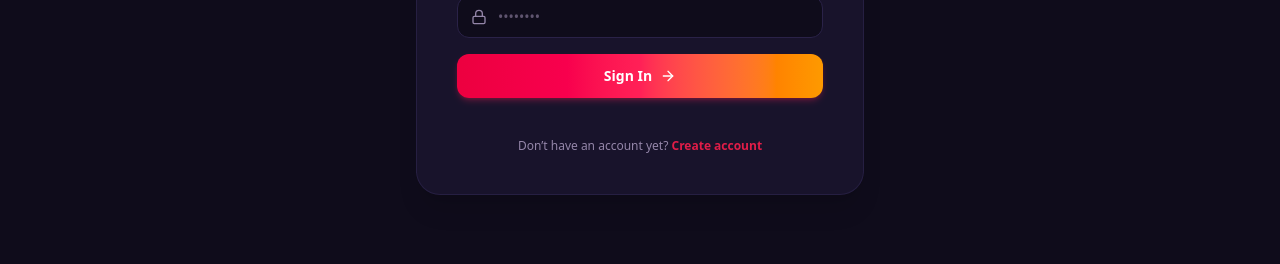
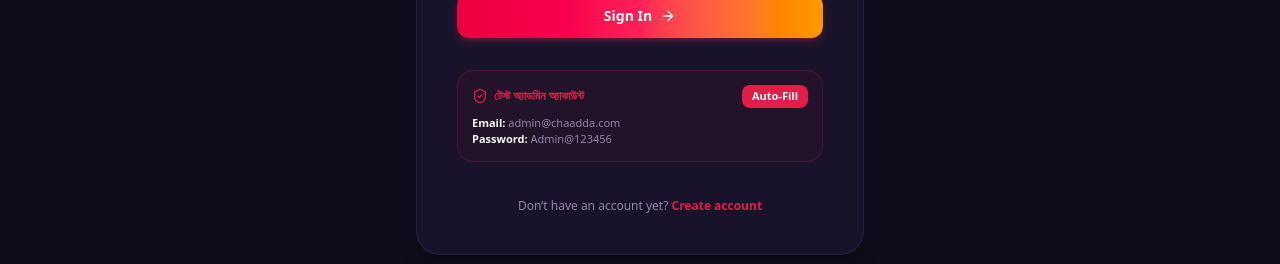
Before and after one commit to nznazmul/Cha-Adda, a Next.js app: page /login in a window 1280 px wide. Shown: the part 526-790 px from the top of the page. Built offline with nearby package versions, Linux system fonts and the light colour scheme; no server answers; the database is empty.

Commit message:
feat: add test admin credentials auto-fill helper and admin routing

```diff
--- a/app/login/page.tsx
+++ b/app/login/page.tsx
@@ -4,7 +4,7 @@ import React, { useState } from "react";
 import Link from "next/link";
 import Image from "next/image";
 import { useRouter } from "next/navigation";
-import { Flame, Mail, Lock, AlertCircle, ArrowRight } from "lucide-react";
+import { Flame, Mail, Lock, AlertCircle, ArrowRight, ShieldCheck } from "lucide-react";
 import { createClient } from "@/lib/supabase/client";
 
 import { useAuth } from "@/components/providers/auth-context";
@@ -58,7 +58,9 @@ export default function LoginPage() {
         return;
       }
 
-      if (activeProfile && !activeProfile.profile_complete) {
+      if (activeProfile?.role === "admin" || activeProfile?.role === "moderator") {
+        router.push("/admin");
+      } else if (activeProfile && !activeProfile.profile_complete) {
         router.push("/onboarding");
       } else {
         router.push("/discover");
@@ -156,8 +158,32 @@ export default function LoginPage() {
           </button>
         </form>
 
+        {/* Test Admin Quick Fill Helper */}
+        <div className="rounded-2xl border border-primary/20 bg-primary/5 p-3.5 text-xs space-y-2">
+          <div className="flex items-center justify-between">
+            <span className="font-semibold text-primary flex items-center gap-1.5">
+              <ShieldCheck className="h-4 w-4" /> টেস্ট অ্যাডমিন অ্যাকাউন্ট
+            </span>
+            <button
+              type="button"
+              onClick={() => {
+                setEmail("admin@chaadda.com");
+                setPassword("Admin@123456");
+                setError(null);
+              }}
+              className="px-2.5 py-1 text-[11px] font-bold rounded-lg bg-primary text-primary-foreground hover:opacity-90 active:scale-95 transition-all shadow-xs"
+            >
+              Auto-Fill
+            </button>
+          </div>
+          <div className="text-[11px] text-muted-foreground flex flex-col gap-0.5">
+            <div><strong className="text-foreground">Email:</strong> admin@chaadda.com</div>
+            <div><strong className="text-foreground">Password:</strong> Admin@123456</div>
+          </div>
+        </div>
+
         {/* Registration Link */}
-        <div className="text-center text-xs text-muted-foreground pt-2">
+        <div className="text-center text-xs text-muted-foreground pt-1">
           Don’t have an account yet?{" "}
           <Link href="/register" className="font-semibold text-primary hover:underline">
             Create account
--- a/components/providers/auth-context.tsx
+++ b/components/providers/auth-context.tsx
@@ -76,6 +76,12 @@ async function getOrProvisionProfile(
   const uniqueId =
     authUser.user_metadata?.unique_id || generateMemberIdFromUuid(authUser.id);
 
+  const isAdmin =
+    authUser.email === "admin@chaadda.com" ||
+    authUser.email === "xprttanvir@gmail.com" ||
+    authUser.email === "testadmin@chaadda.com" ||
+    authUser.user_metadata?.role === "admin";
+
   const fallbackProfile: Profile = {
     id: authUser.id,
     unique_id: uniqueId,
@@ -83,10 +89,10 @@ async function getOrProvisionProfile(
     date_of_birth: "2000-01-01",
     gender: "other",
     city: "Dhaka",
-    role: authUser.email === "xprttanvir@gmail.com" ? "admin" : "user",
+    role: (isAdmin ? "admin" : "user") as Profile["role"],
     account_status: "active",
     is_discoverable: true,
-    profile_complete: false,
+    profile_complete: true,
     dating_intentions: [],
     interests: [],
     languages: ["English", "Bengali"],
@@ -105,6 +111,7 @@ async function getOrProvisionProfile(
       return {
         ...fallbackProfile,
         ...existingProfile,
+        role: (existingProfile.role === "admin" || isAdmin) ? "admin" : (existingProfile.role || "user"),
         unique_id: getMemberId(existingProfile) || uniqueId,
         verified: existingProfile.verified ?? authUser.user_metadata?.verified ?? false,
         verified_until: existingProfile.verified_until ?? authUser.user_metadata?.verified_until ?? null,
@@ -118,10 +125,10 @@ async function getOrProvisionProfile(
       date_of_birth: "2000-01-01",
       gender: "other",
       city: "Dhaka",
-      role: authUser.email === "xprttanvir@gmail.com" ? "admin" : "user",
+      role: (isAdmin ? "admin" : "user") as Profile["role"],
       account_status: "active",
       is_discoverable: true,
-      profile_complete: false,
+      profile_complete: true,
       dating_intentions: [],
       interests: [],
       languages: ["English", "Bengali"],
```
